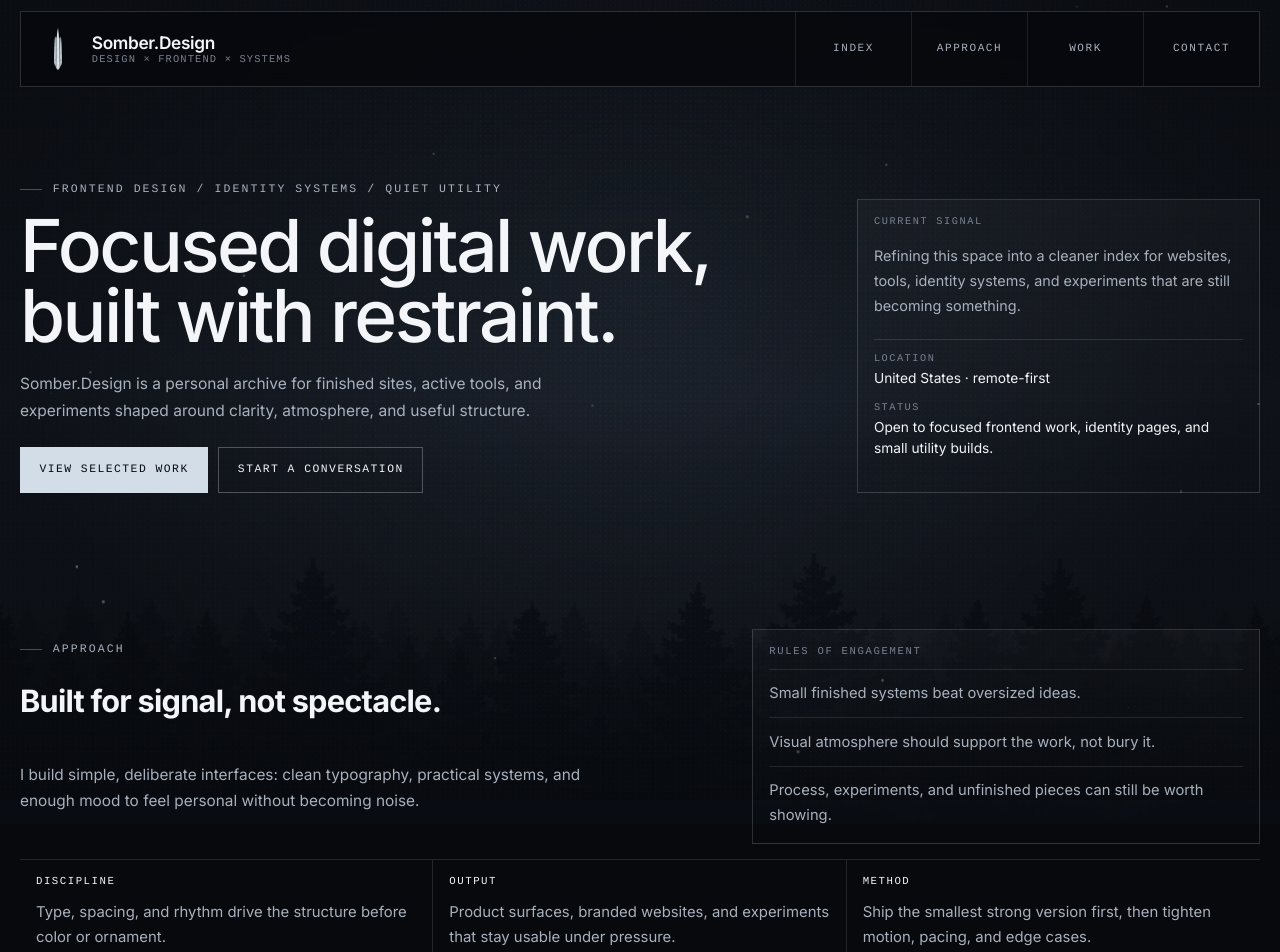
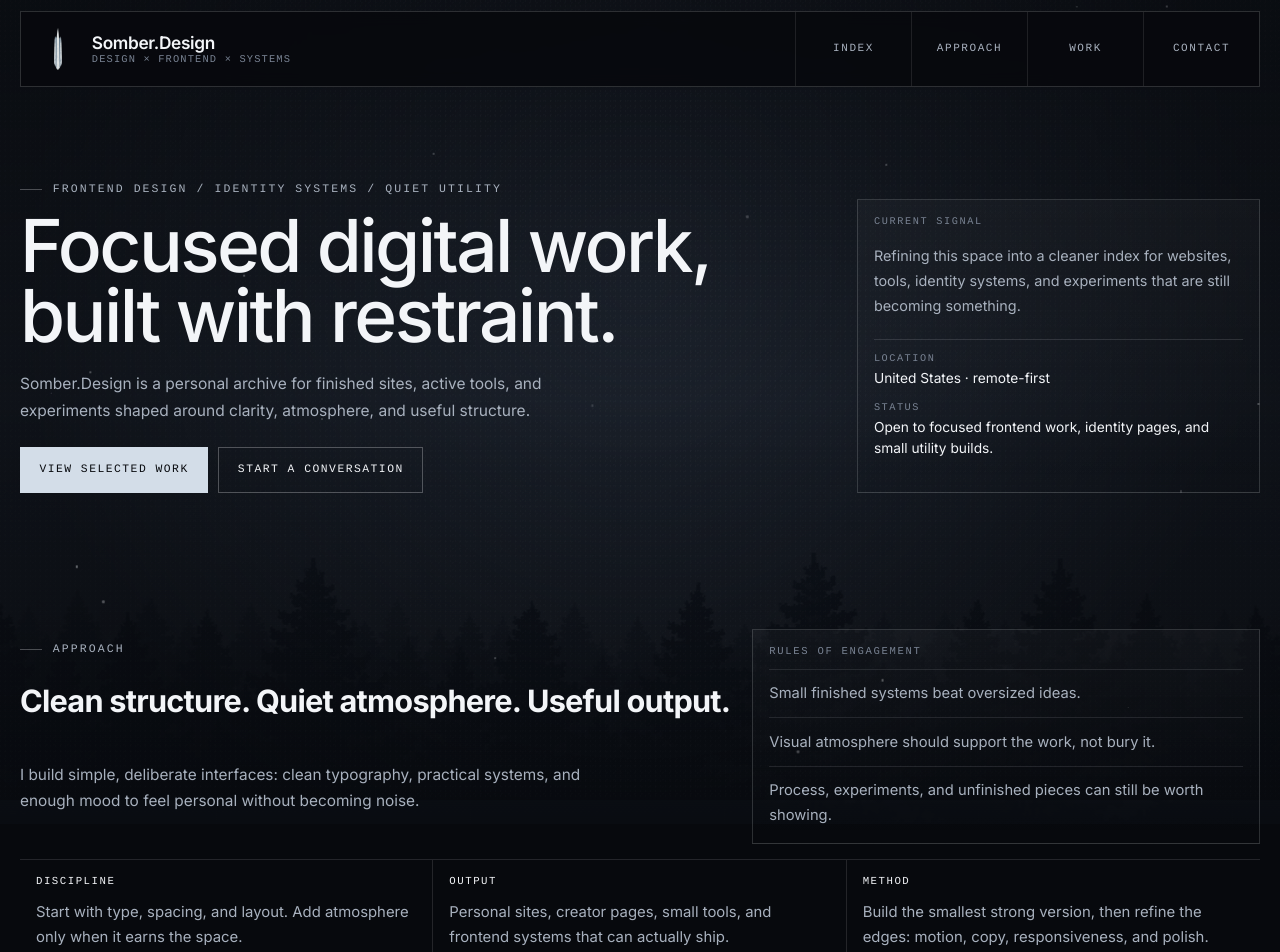
Before and after one commit to GreyKrow/SomberDesign, a Vue app: page / in a window 1280 px wide. Shown: the top 952 px of the page. Built offline with nearby package versions, Linux system fonts and the light colour scheme.

Commit message:
Update about section details and header text

```diff
--- a/src/components/inAboutSection.vue
+++ b/src/components/inAboutSection.vue
@@ -4,15 +4,15 @@ import { profileData } from '../data/inProfileData'
 const aboutNotes = [
   {
     title: 'Discipline',
-    detail: 'Type, spacing, and rhythm drive the structure before color or ornament.',
+    detail: 'Start with type, spacing, and layout. Add atmosphere only when it earns the space.',
   },
   {
     title: 'Output',
-    detail: 'Product surfaces, branded websites, and experiments that stay usable under pressure.',
+    detail: 'Personal sites, creator pages, small tools, and frontend systems that can actually ship.',
   },
   {
     title: 'Method',
-    detail: 'Ship the smallest strong version first, then tighten motion, pacing, and edge cases.',
+    detail: 'Build the smallest strong version, then refine the edges: motion, copy, responsiveness, and polish.',
   },
 ]
 </script>
@@ -22,7 +22,7 @@ const aboutNotes = [
     <div class="shell-grid aboutSection__inner">
       <header class="aboutSection__intro">
         <p class="kicker">Approach</p>
-        <h2 class="section-title">Built for signal, not spectacle.</h2>
+        <h2 class="section-title">Clean structure. Quiet atmosphere. Useful output.</h2>
         <p class="section-body">{{ profileData.summary }}</p>
       </header>
 
```
